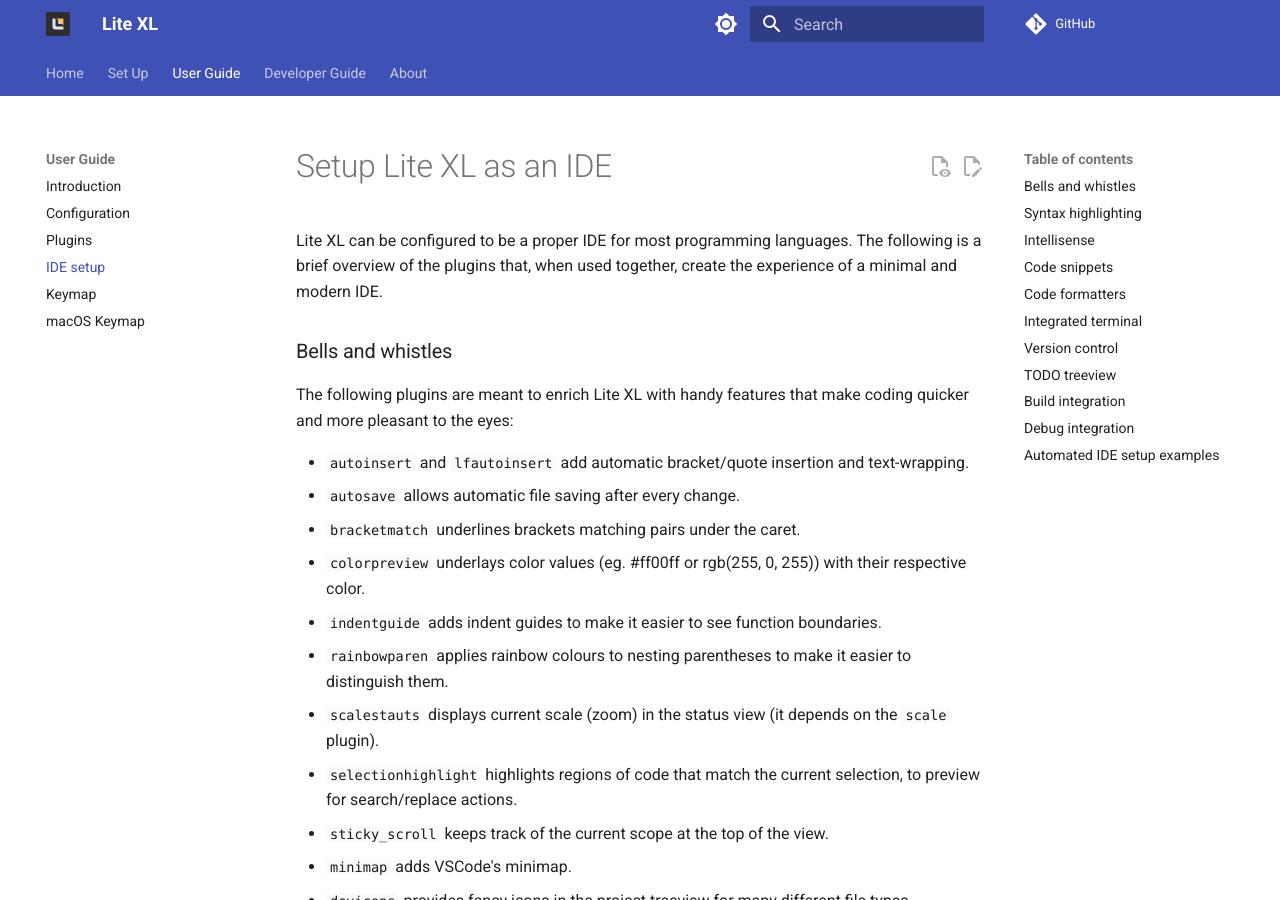
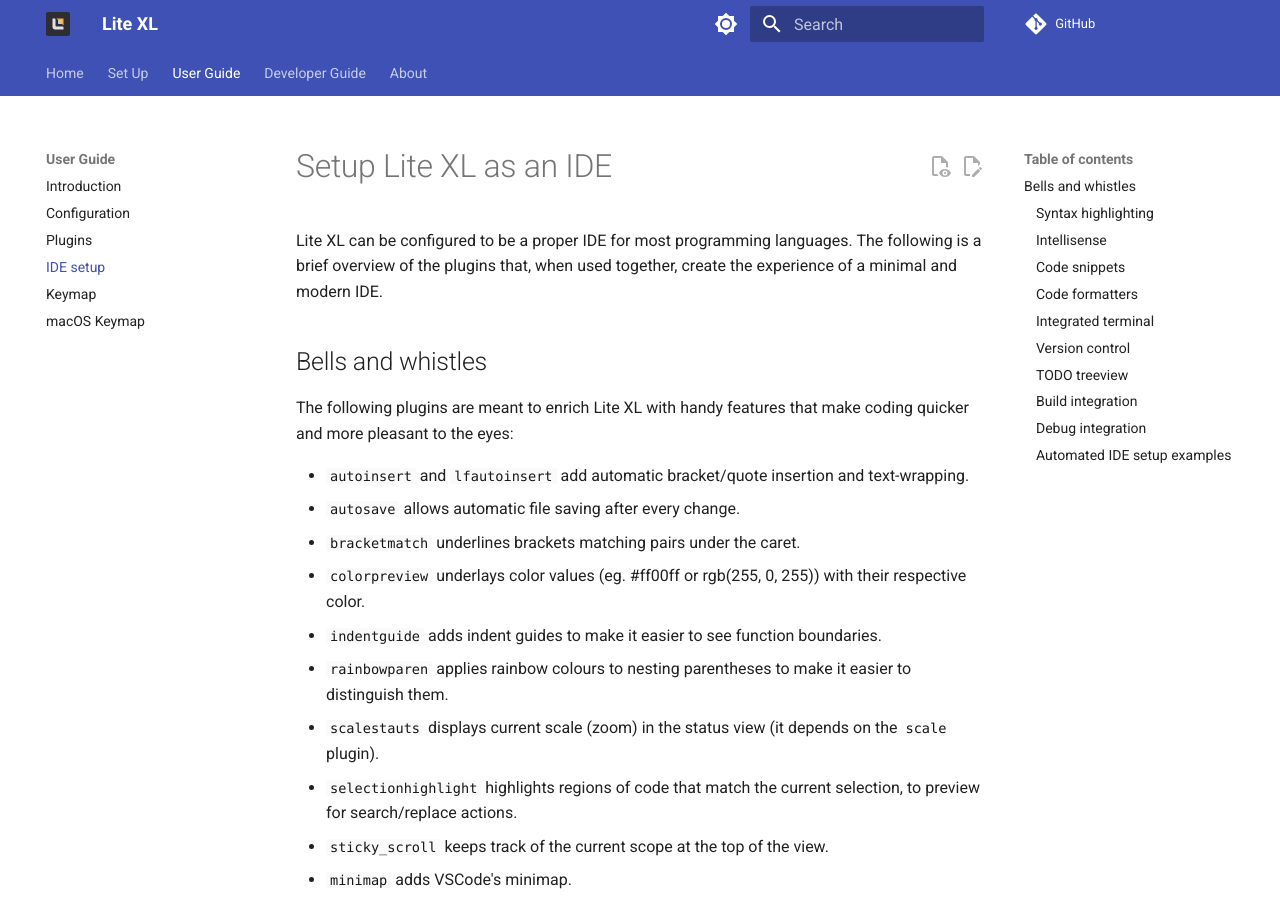
Before and after one commit to lite-xl/lite-xl.github.io, an MkDocs documentation site: the page built from docs/user-guide/ide-setup.md, in a window 1280 px wide and 900 px high. Built offline with MkDocs 1.6.1 and Material for MkDocs 9.7.7, drawn with Linux system fonts in a browser that asks for light colours; some web fonts are replaced; comment, search, counter and statistics services are not loaded; the version menu is left out.

```diff
--- a/docs/user-guide/ide-setup.md
+++ b/docs/user-guide/ide-setup.md
@@ -7,7 +7,7 @@ description: Learn how to set up Lite XL as an integrated development environmen
 Lite XL can be configured to be a proper IDE for most programming languages.
 The following is a brief overview of the plugins that, when used together, create the experience of a minimal and modern IDE.
 
-### Bells and whistles
+## Bells and whistles
 The following plugins are meant to enrich Lite XL with handy features that make coding quicker and more pleasant to the eyes:
 
 - `autoinsert` and `lfautoinsert` add automatic bracket/quote insertion and text-wrapping.
```
